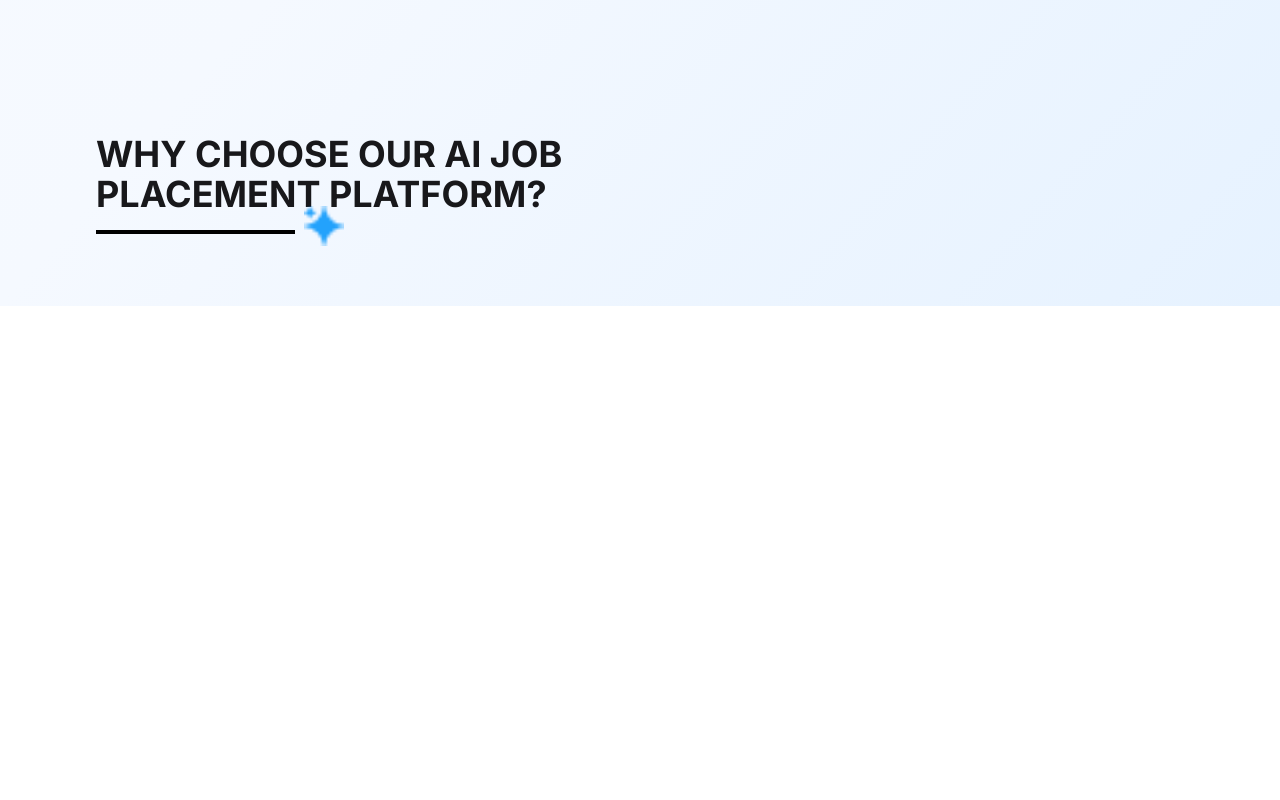
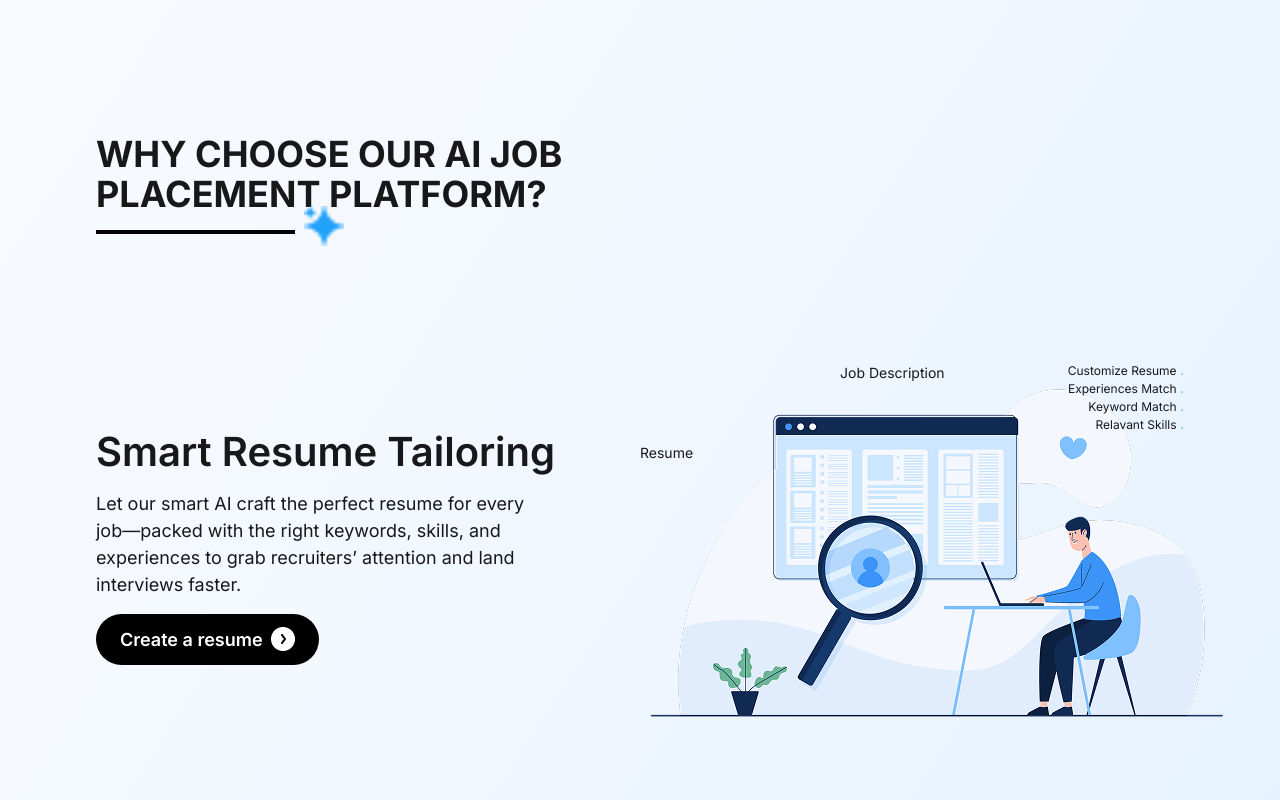
Before and after one commit to najmul19/jobmantic, a React (Vite) app: page / in a window 1280 px wide. Shown: the part 1158-1958 px from the top of the page. Before the commit the page ends 1464 px from the top, so only its background shows below. Built offline with nearby package versions, Linux system fonts and the light colour scheme.

Commit message:
complted resume tailor section

```diff
--- a/src/Pages/Home/Home/Hero.jsx
+++ b/src/Pages/Home/Home/Hero.jsx
@@ -3,6 +3,7 @@ import meterImg from "../../../assets/Icons/meter.png";
 import badgeImg from "../../../assets/Icons/tara.png";
 import starIcon from "../../../assets/Icons/Vector.png";
 import line from "../../../assets/Icons/line.png";
+import arrow from "../../../assets/Icons/arrow.png";
 import star from "../../../assets/Icons/start.png";
 import { IoIosArrowDropright } from "react-icons/io";
 
@@ -109,9 +110,10 @@ const Hero = () => {
             resumes, beats ATS, and helps you land better jobs faster.
           </p>
 
-          <button className="bg-black flex items-center justify-center gap-2 text-white font-medium rounded-full px-6 py-3 text-lg hover:bg-gray-800 transition">
+          <button className="bg-black flex items-center justify-center gap-2 text-white font-medium rounded-full px-6 py-3 text-[20px] hover:bg-gray-800 transition">
             Improve your resume for FREE
-            <IoIosArrowDropright className="text-white text-2xl" />
+             <img className="text-white w-[24px]" src={arrow} alt="arrow" />
+            {/* <IoIosArrowDropright className="text-white text-2xl" /> */}
           </button>
         </div>
 
--- a/src/Pages/Home/Home/Home.jsx
+++ b/src/Pages/Home/Home/Home.jsx
@@ -2,6 +2,7 @@ import React from 'react';
 import Hero from './Hero';
 import AIMotivation from './AIMotivation';
 import WhyChoos from '../WhyChoos';
+import ResumeTailoring from '../ResumeTailoring';
 
 const Home = () => {
     return (
@@ -9,6 +10,7 @@ const Home = () => {
             <Hero></Hero>
             <AIMotivation></AIMotivation>
             <WhyChoos></WhyChoos>
+            <ResumeTailoring></ResumeTailoring>
         </div>
     );
 };
--- /dev/null
+++ b/src/Pages/Home/ResumeTailoring.jsx
@@ -0,0 +1,48 @@
+import React from "react";
+import { IoIosArrowDropright } from "react-icons/io";
+import arrow from "../../assets/Icons/arrow.png";
+import job_d from "../../assets/Icons/job-des.png";
+const ResumeTailoring = () => {
+  return (
+    <div className="flex flex-col sm:flex-row  px-4 sm:px-24 py-14">
+      <div className="w-1/2 mt-15 ">
+        <h3 className=" text-[40px] font-semibold ">Smart Resume Tailoring</h3>
+        <p className="text-[18px] font-normal mt-2 max-w-[459px]">
+          Let our smart AI craft the perfect resume for every job—packed with
+          the right keywords, skills, and experiences to grab recruiters’
+          attention and land interviews faster.
+        </p>
+        <button className="bg-black flex items-center justify-center gap-2 text-white font-semibold rounded-full px-6 py-3 text-[18px] hover:bg-gray-800 transition mt-4">
+          Create a resume
+          {/* <IoIosArrowDropright className="text-white text-2xl" /> */}
+          <img className="text-white w-[24px]" src={arrow} alt="arrow" />
+        </button>
+      </div>
+      <div className="relative w-1/2 items-center justify-center content-center">
+        <img
+          className="max-w-[597px] max-h-[382px] "
+          src={job_d}
+          alt="resume tailoring image"
+        />
+        <h3 className="absolute top-0 left-50 text-[14px]" >Job Description</h3>
+        <h3 className="absolute top-20 left-0 text-[14px]">Resume</h3>
+        <div className="absolute top-0 right-0 text-[12px] text-right ">
+          <p>
+            Customize Resume <span className="text-[#80C0FF] font-bold">.</span>{" "}
+          </p>
+          <p>
+            Experiences Match <span className="text-[#80C0FF] font-bold">.</span>{" "}
+          </p>
+          <p>
+            Keyword Match <span className="text-[#80C0FF] font-bold">.</span>{" "}
+          </p>
+          <p>
+            Relavant Skills <span className="text-[#80C0FF] font-bold">.</span>{" "}
+          </p>
+        </div>
+      </div>
+    </div>
+  );
+};
+
+export default ResumeTailoring;
```
Also changed, not shown: src/Pages/Home/Feature.jsx (added), src/assets/Icons/arrow.png (added), src/assets/Icons/job-des.png (added).
